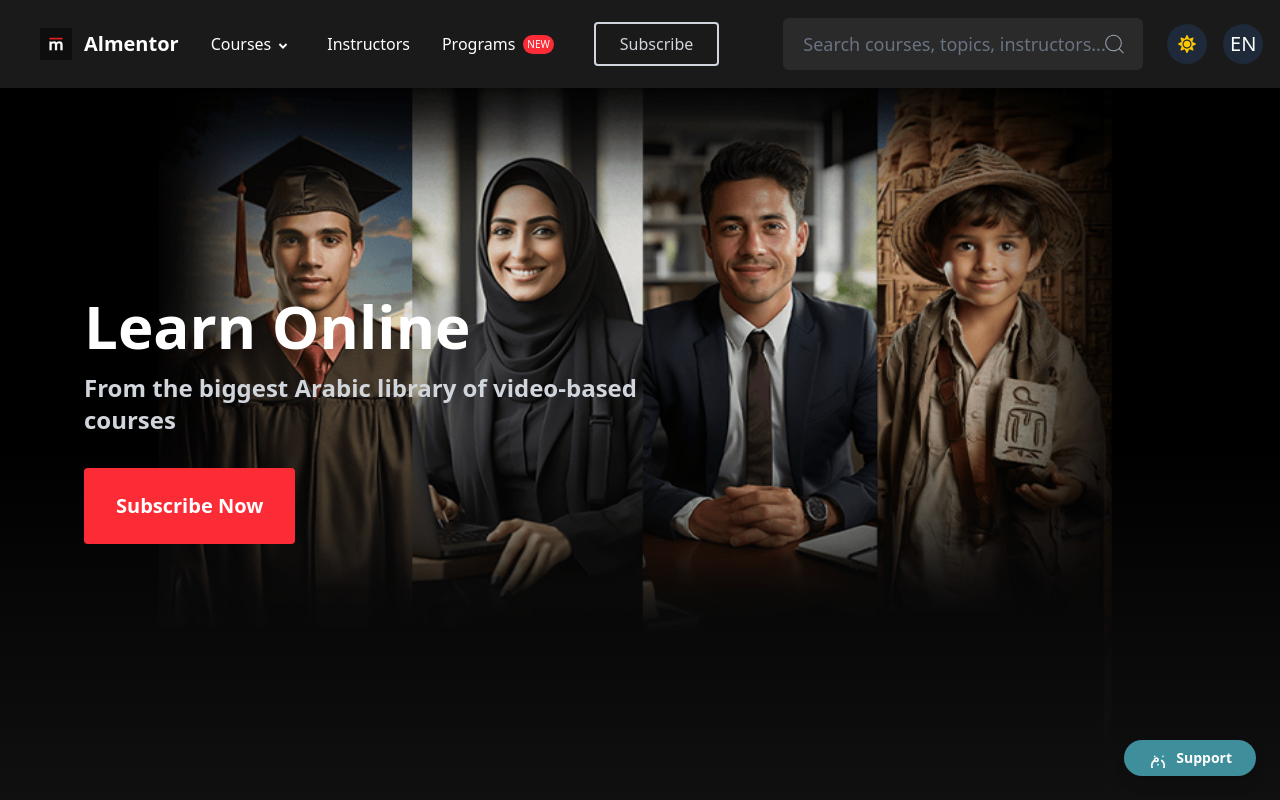
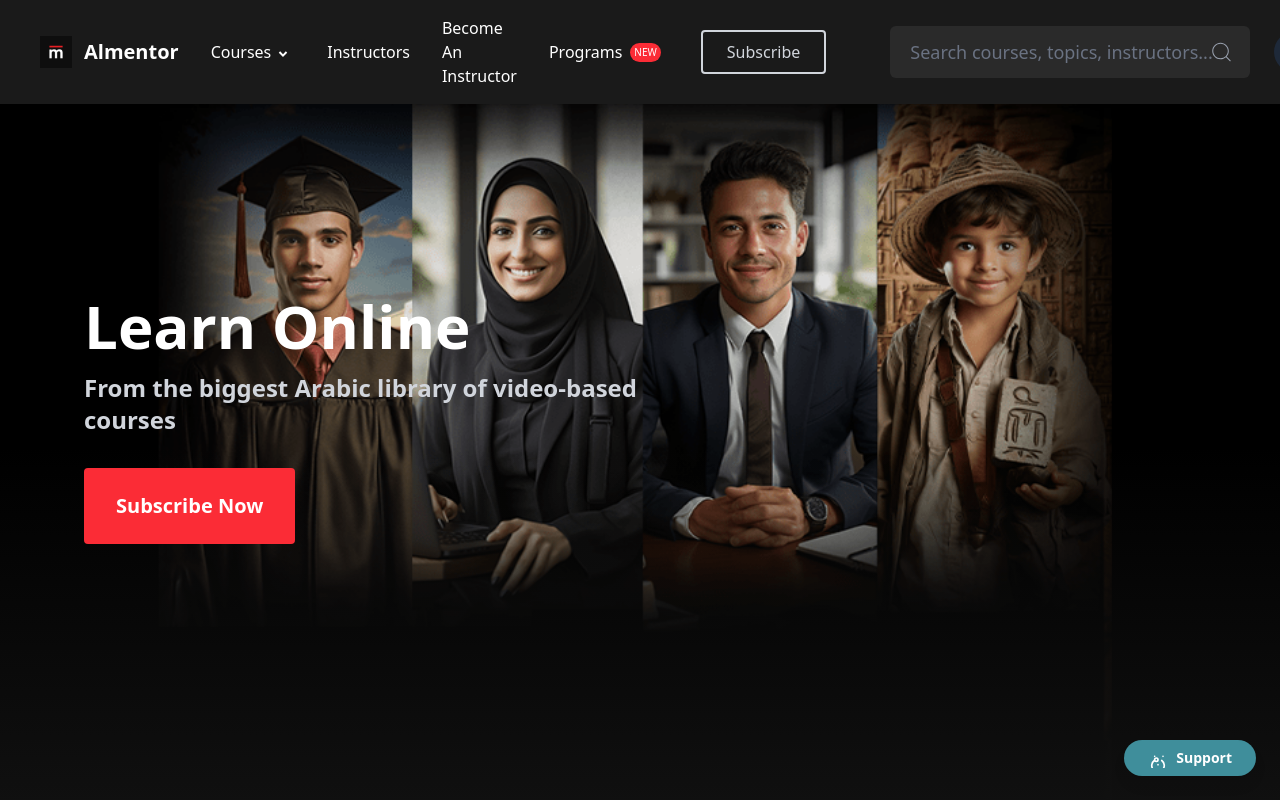
Before and after one commit to ahmedali221/Al-Mentor-Website-Clone, a React (Vite) app: page / in a window 1280 px wide. Shown: the top 800 px of the page. Built offline with nearby package versions, Linux system fonts and the light colour scheme; no server answers.

Commit message:
some updates

```diff
--- a/src/App.jsx
+++ b/src/App.jsx
@@ -4,7 +4,7 @@ import LoginPage from './pages/LoginPage';
 import PasswordPage from './pages/PasswordPage';
 import Navbar from './components/Navbar/navbar';
 import Footer from './components/Footer/footer';
-import React from 'react';
+import BecomeInstructor from './pages/becomeInstructor';
 import SignupPage from './pages/SignupPage';
 import SignEmail from './pages/SignEmail';
 import Home from './components/Home/home';
--- a/src/components/Navbar/navbar.jsx
+++ b/src/components/Navbar/navbar.jsx
@@ -41,6 +41,9 @@ const Navbar = () => {
           <li>
             <Link to="/instructors" className="hover:text-red-500">{t('navigation.instructors')}</Link>
           </li>
+          <li>
+            <Link to="/become-instructor" className="hover:text-red-500">Become An Instructor</Link>
+          </li>
           <li className="flex items-center">
             <Link to="/programs" className="hover:text-red-500">{t('navigation.programs')}</Link>
             <span className="ml-2 bg-red-500 text-white text-[10px] px-1 py-0.5 rounded-full">
@@ -49,8 +52,8 @@ const Navbar = () => {
           </li>
           <li className="ml-2">
             <button className={`bg-transparent border-2 rounded px-6 py-2 transition-colors ${theme === 'dark'
-                ? 'border-gray-300 text-gray-300 hover:bg-gray-800'
-                : 'border-black text-black hover:bg-gray-100'
+              ? 'border-gray-300 text-gray-300 hover:bg-gray-800'
+              : 'border-black text-black hover:bg-gray-100'
               }`}>
               Subscribe
             </button>
```
Also changed, not shown: package.json (+6 -1 lines), 1 other file (tests, documents, lock files or other folders).
